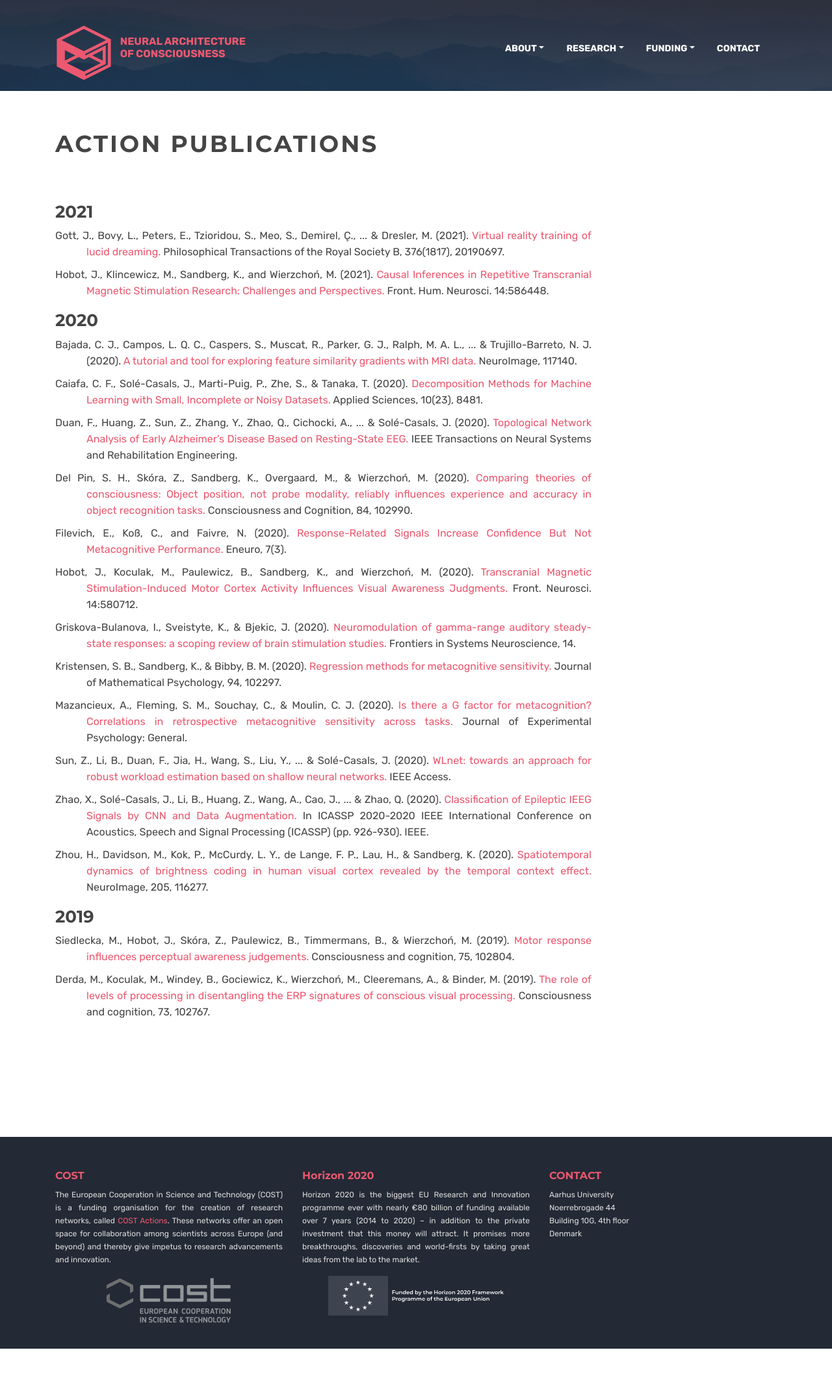
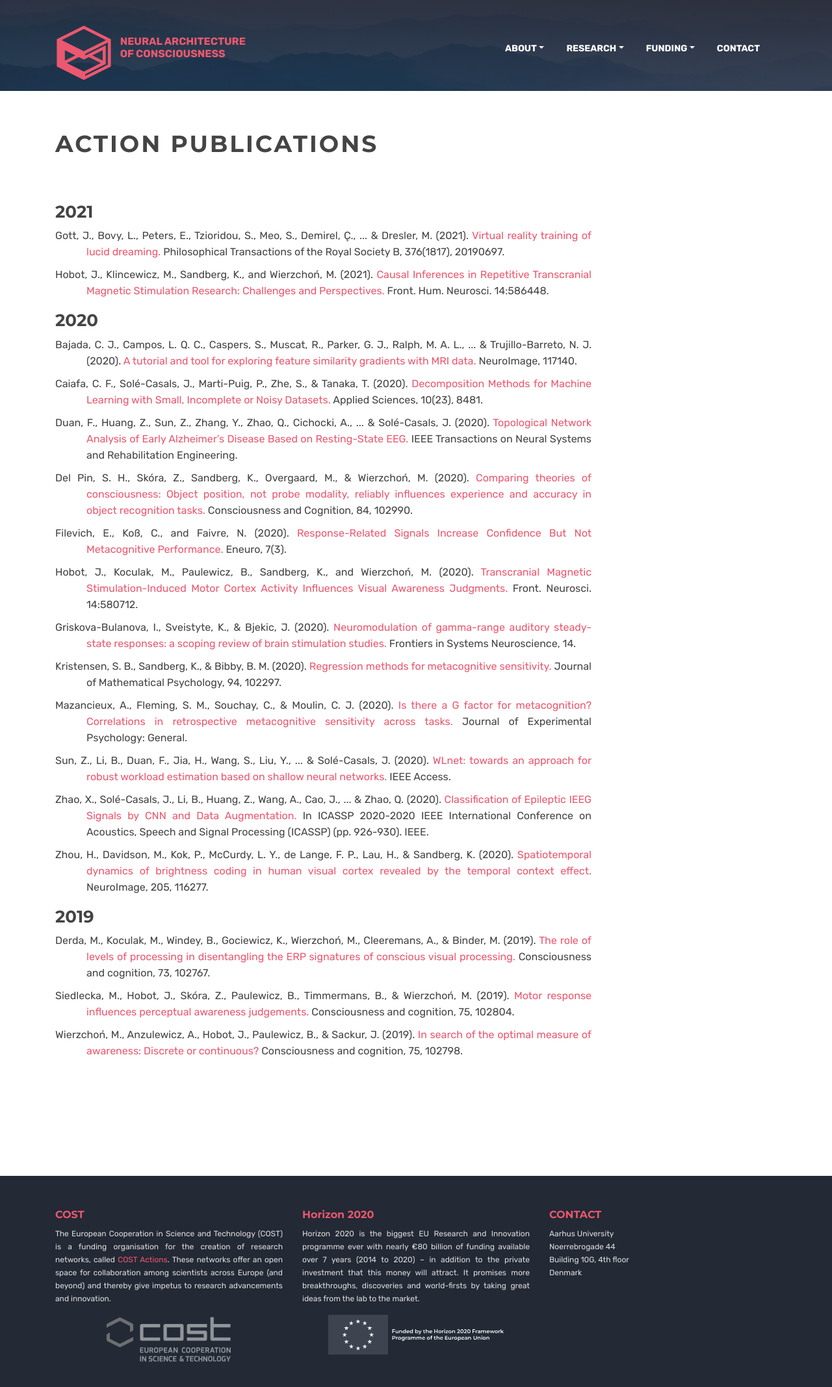
Before and after one commit to neuralarchcon/neuralarchcon.github.io, a Jekyll site: the page built from publications.html, in a window 1280 px wide. Shown: the whole page at 65% size. Built offline with Jekyll 4.4.1, drawn with Linux system fonts in a browser that asks for light colours.

Commit message:
Update publications.html

```diff
--- a/publications.html
+++ b/publications.html
@@ -114,14 +114,19 @@ canonical:
       <div class="col-sm-12 col-md-9">
         <h3 class="color-title">2019</h3>
         <p class="p-just publication">
+          Derda, M., Koculak, M., Windey, B., Gociewicz, K., Wierzchoń, M., Cleeremans, A., & Binder, M. (2019).
+          <a href="https://doi.org/10.1016/j.concog.2019.102767"> The role of levels of processing in disentangling the ERP signatures of conscious visual processing.</a>
+          Consciousness and cognition, 73, 102767.
+        </p>
+        <p class="p-just publication">
           Siedlecka, M., Hobot, J., Skóra, Z., Paulewicz, B., Timmermans, B., & Wierzchoń, M. (2019).
           <a href="https://doi.org/10.1016/j.concog.2019.102804">Motor response influences perceptual awareness judgements.</a>
           Consciousness and cognition, 75, 102804.
         </p>
         <p class="p-just publication">
-          Derda, M., Koculak, M., Windey, B., Gociewicz, K., Wierzchoń, M., Cleeremans, A., & Binder, M. (2019).
-          <a href="https://doi.org/10.1016/j.concog.2019.102767"> The role of levels of processing in disentangling the ERP signatures of conscious visual processing.</a>
-          Consciousness and cognition, 73, 102767.
+          Wierzchoń, M., Anzulewicz, A., Hobot, J., Paulewicz, B., & Sackur, J. (2019).
+          <a href="https://doi.org/10.1016/j.concog.2019.102798"> In search of the optimal measure of awareness: Discrete or continuous?</a>
+          Consciousness and cognition, 75, 102798.
         </p>
       </div>
 
```
